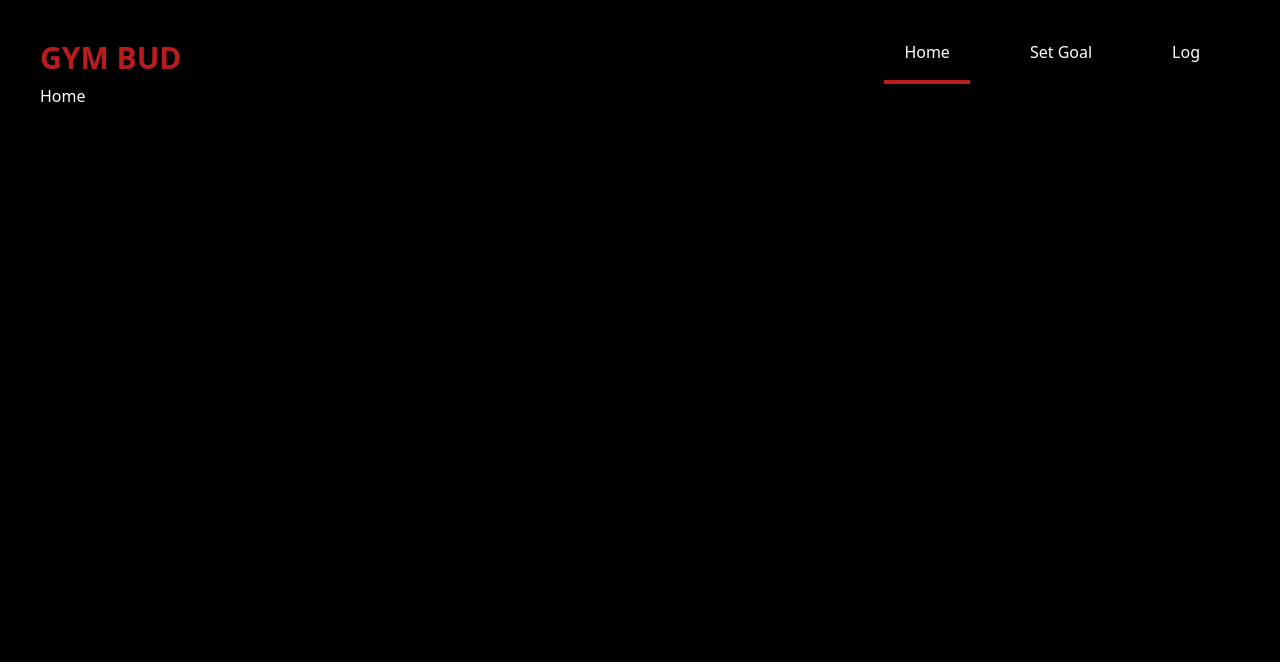
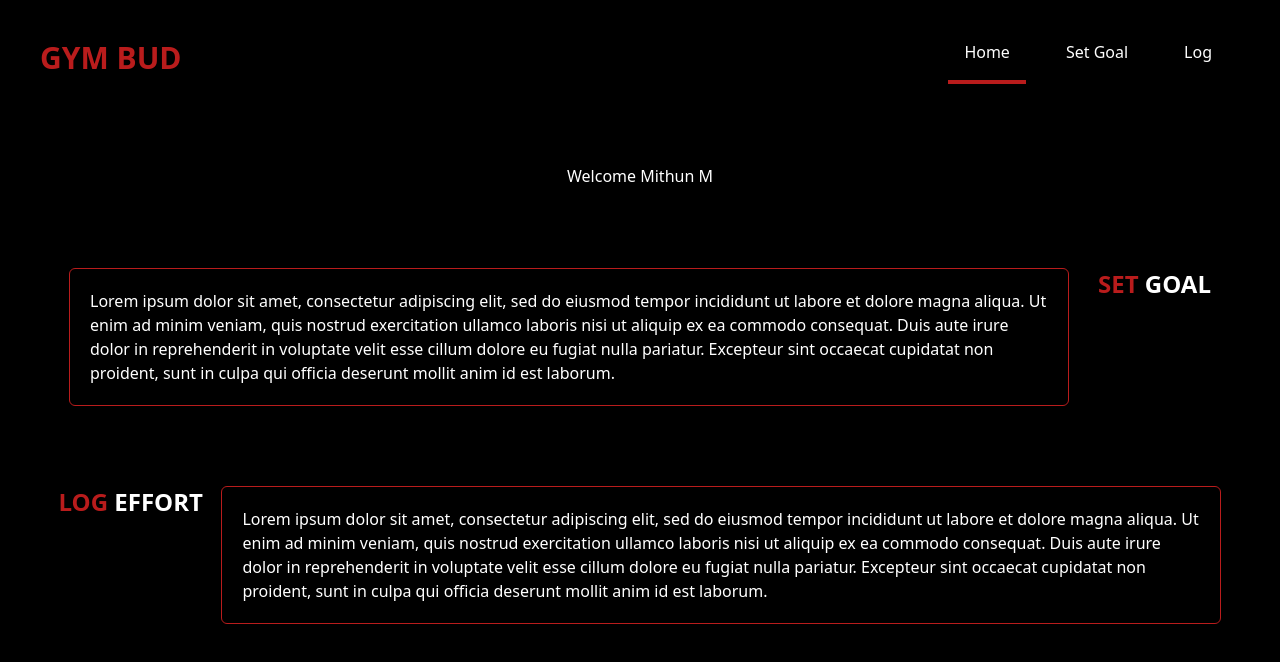
Before and after one commit to mithunsai/gym-bud-fe, a React (Create React App) app: page /home in a window 1280 px wide. Shown: the top 662 px of the page. Built offline with nearby package versions, Linux system fonts and the light colour scheme.

Commit message:
creates basic home page

```diff
--- a/src/App.jsx
+++ b/src/App.jsx
@@ -3,7 +3,7 @@ import Navbar from "./components/Navbar"
 
 function App() {
     return <>
-        <div className="bg-black h-screen text-white p-10">
+        <div className="text-white p-10">
             <Navbar />
             <Outlet />
         </div>
--- a/src/components/Navbar.jsx
+++ b/src/components/Navbar.jsx
@@ -9,11 +9,11 @@ function Navbar() {
     return <>
         <div>
             <nav className="flex justify-between">
-                <h1 className="basis-1/6 font-bold text-red-700 text-3xl">GYM BUD</h1>
-                <ul className="basis-2/6 flex justify-end">
-                    <Link className={`px-5 mx-5 pb-4 cursor-pointer ${activePage === 'home' && 'border-b-4 border-b-red-700'}`} onClick={() => { pageChange('home') }} to={"home"}>Home</Link>
-                    <Link className={`px-5 mx-5 pb-4 cursor-pointer ${activePage === 'set_goal' && 'border-b-4 border-b-red-700'}`} onClick={() => { pageChange('set_goal') }} to={"home"}>Set Goal</Link>
-                    <Link className={`px-5 mx-5 pb-4 cursor-pointer ${activePage === 'log' && 'border-b-4 border-b-red-700'}`} onClick={() => { pageChange('log') }} to={"home"}>Log</Link>
+                <h1 className="basis-2/6 font-bold text-red-700 text-3xl">GYM BUD</h1>
+                <ul className="basis-4/6 flex justify-end">
+                    <Link className={`px-4 mx-3 pb-4 cursor-pointer ${activePage === 'home' && 'border-b-4 border-b-red-700'}`} onClick={() => { pageChange('home') }} to={"home"}>Home</Link>
+                    <Link className={`px-4 mx-3 pb-4 cursor-pointer ${activePage === 'set_goal' && 'border-b-4 border-b-red-700'}`} onClick={() => { pageChange('set_goal') }} to={"home"}>Set Goal</Link>
+                    <Link className={`px-4 mx-3 pb-4 cursor-pointer ${activePage === 'log' && 'border-b-4 border-b-red-700'}`} onClick={() => { pageChange('log') }} to={"home"}>Log</Link>
                 </ul>
             </nav>
         </div>
--- a/src/index.css
+++ b/src/index.css
@@ -1,3 +1,7 @@
 @tailwind base;
 @tailwind components;
 @tailwind utilities;
+
+body{
+    background-color: black;
+}
--- /dev/null
+++ b/src/pages/home/Home.css
@@ -0,0 +1,4 @@
+section{
+    margin-top: 5rem;
+    margin-bottom: 5rem;
+}
--- a/src/pages/home/Home.jsx
+++ b/src/pages/home/Home.jsx
@@ -1,5 +1,30 @@
+import './Home.css'
+
 function Home() {
-    return <>Home</>
+    return <>
+        <div className="mt-10">
+            <section id="welcome" className="flex justify-center">
+                <h2>Welcome Mithun M</h2>
+            </section>
+            <section id="set-goals" className="flex justify-evenly">
+                <div className="basis-5/6 border border-red-700 rounded-md p-5">
+                    Lorem ipsum dolor sit amet, consectetur adipiscing elit, sed do eiusmod tempor incididunt ut labore et dolore magna aliqua. Ut enim ad minim veniam, quis nostrud exercitation ullamco laboris nisi ut aliquip ex ea commodo consequat. Duis aute irure dolor in reprehenderit in voluptate velit esse cillum dolore eu fugiat nulla pariatur. Excepteur sint occaecat cupidatat non proident, sunt in culpa qui officia deserunt mollit anim id est laborum.
+                </div>
+                <div className="font-semibold text-2xl">
+                    <p className=''><span className='text-red-700'>SET</span>{` `}<span>GOAL</span></p>
+
+                </div>
+            </section>
+            <section id="log" className="flex justify-evenly">
+                <div className="font-semibold text-2xl float-left">
+                    <p className=''><span className='text-red-700'>LOG</span>{` `}<span>EFFORT</span></p>
+                </div>
+                <div className="basis-5/6 border border-red-700 rounded-md p-5">
+                    Lorem ipsum dolor sit amet, consectetur adipiscing elit, sed do eiusmod tempor incididunt ut labore et dolore magna aliqua. Ut enim ad minim veniam, quis nostrud exercitation ullamco laboris nisi ut aliquip ex ea commodo consequat. Duis aute irure dolor in reprehenderit in voluptate velit esse cillum dolore eu fugiat nulla pariatur. Excepteur sint occaecat cupidatat non proident, sunt in culpa qui officia deserunt mollit anim id est laborum.
+                </div>
+            </section>
+        </div>
+    </>
 }
 
 export default Home
```
